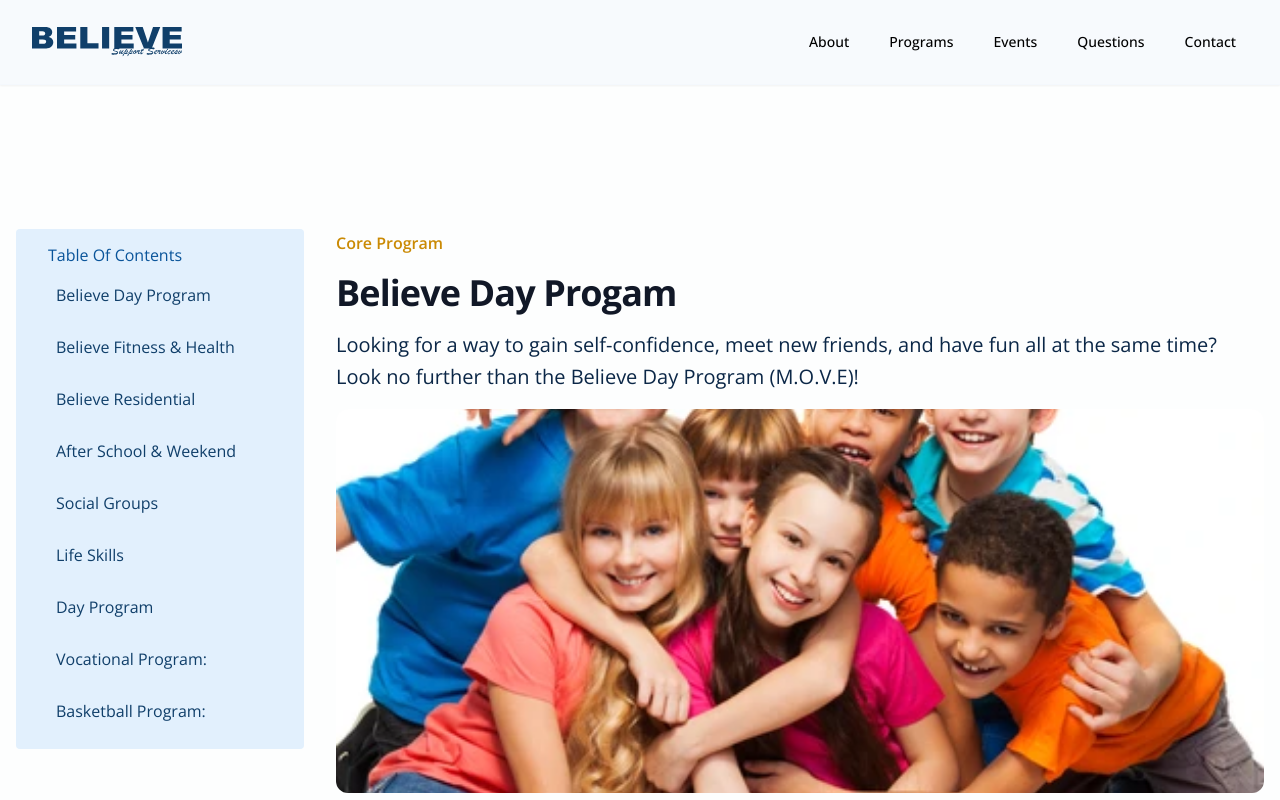
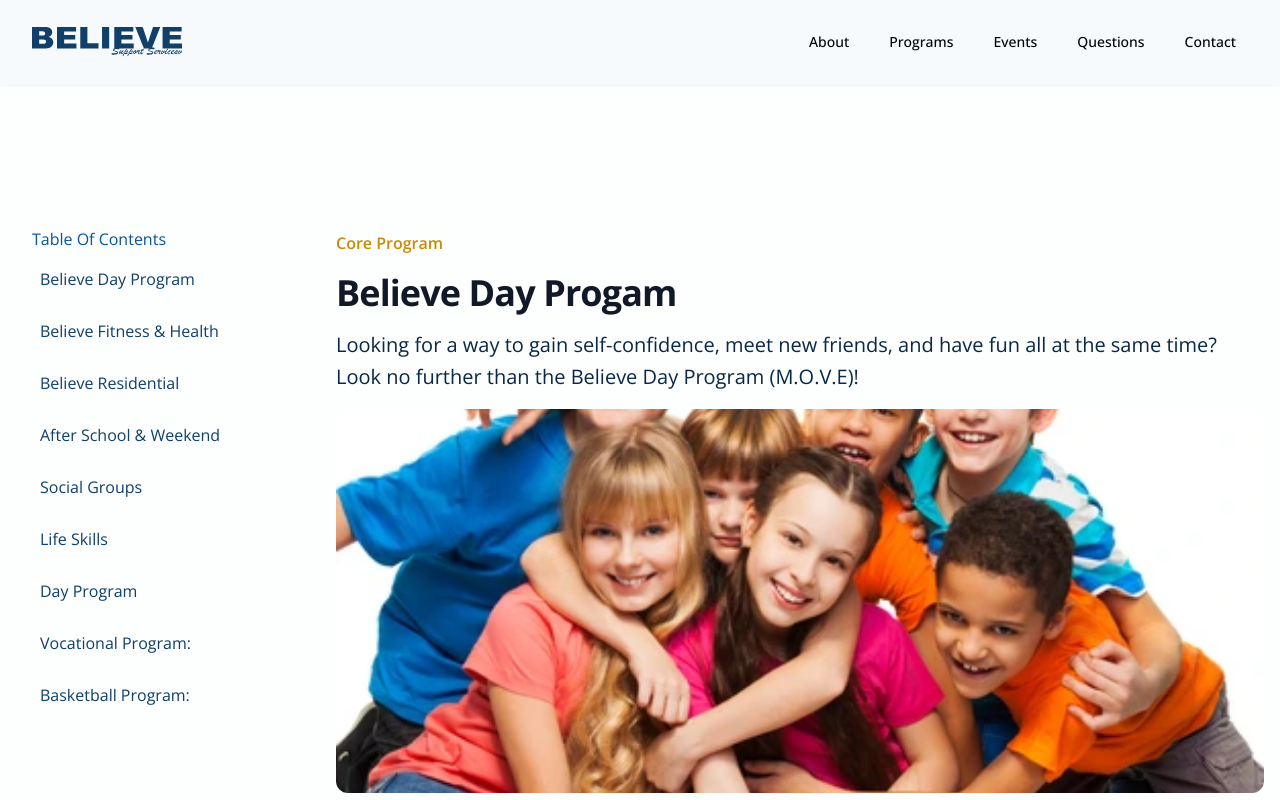
Before and after one commit to Justin-Bento/believe-support-services, a Next.js app: page /programs/day-program in a window 1280 px wide. Shown: the top 800 px of the page. Built offline with nearby package versions, Linux system fonts and the light colour scheme.

Commit message:
Moved Tabel Of Contents back to the default component to reduce code compelxity and uncessary props.

```diff
--- a/src/pages/programs/[slug].tsx
+++ b/src/pages/programs/[slug].tsx
@@ -6,35 +6,11 @@ import { useState } from "react";
 import Image from "next/image";
 import Link from "next/link";
 
-export default function ProgramSlug() {
-  return (
-    <>
-      <Head>
-        <title>Program</title>
-      </Head>
-      <main className="py-32">
-        <div className="container grid gap-8 p-4 mx-auto lg:grid-cols-4">
-          <div className="grid-cols-1 ">
-            <TableOfContents programs={dummyPrograms} />
-          </div>
-          <div className="col-span-3">
-            <ContentCentered />
-          </div>
-        </div>
-      </main>
-      <SignUpToProgram />
-    </>
-  );
-}
-
 type Program = {
   id: number;
   title: string;
 };
 
-type TableOfContentsProps = {
-  programs: Program[];
-};
 const dummyPrograms = [
   { id: 1, title: "Believe Day Program" },
   { id: 2, title: "Believe Fitness & Health" },
@@ -47,7 +23,7 @@ const dummyPrograms = [
   { id: 9, title: "Basketball Program:" },
 ];
 
-function TableOfContents({ programs }: TableOfContentsProps) {
+export default function ProgramSlug() {
   const [showList, setShowList] = useState(false);
 
   const toggleList = () => {
@@ -55,9 +31,18 @@ function TableOfContents({ programs }: TableOfContentsProps) {
   };
 
   return (
-    <section className="w-full p-4 rounded bg-primary-100 ">
+    <>
+      <Head>
+        <title>Program</title>
+      </Head>
+      <main className="py-32">
+        <div className="container grid gap-8 p-4 mx-auto lg:grid-cols-4">
+          <section className="grid-cols-1 ">
             <div className="flex flex-col gap-2 lg:flex-col lg:items-start lg:ml-4">
-        <button className="text-primary-700 title-medium " onClick={toggleList}>
+              <button
+                className="text-primary-700 title-medium "
+                onClick={toggleList}
+              >
                 Table Of Contents
                 <span className="ml-2 lg:hidden">{showList ? "▲" : "▼"}</span>
               </button>
@@ -69,7 +54,7 @@ function TableOfContents({ programs }: TableOfContentsProps) {
                     showList ? "block" : "hidden"
                   } lg:block flex flex-col items-start space-y-2`}
                 >
-            {programs.map((program) => (
+                  {dummyPrograms.map((program: Program) => (
                     <li
                       key={program.id}
                       className="w-full p-2 prose text-primary-900 hover:bg-primary-200/30 hover:cursor-pointer active:opacity-80"
@@ -81,6 +66,16 @@ function TableOfContents({ programs }: TableOfContentsProps) {
               </div>
             </div>
           </section>
+          {/*
+           * End of Table Of Content's
+           */}
+          <div className="col-span-3">
+            <ContentCentered />
+          </div>
+        </div>
+      </main>
+      <SignUpToProgram />
+    </>
   );
 }
 
```
Lines whose indentation alone changed are shown as unchanged.
